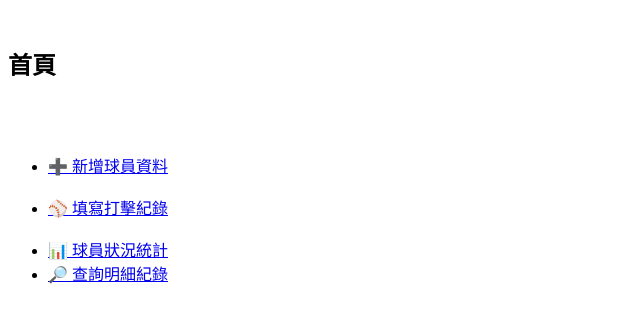
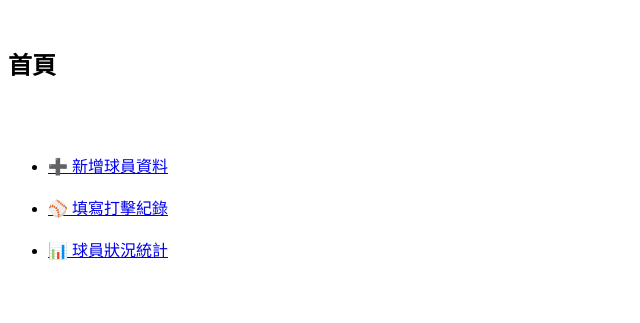
Before and after one commit to timchan1226/softball, a Python web app: template templates/home.html in a window 1280 px wide. Shown: the top 323 px of the page, without its empty margins (0-640 px from the left). Run offline with Jinja, Linux system fonts and the light colour scheme; the template is opened without the code that fills it, so the values that code supplies are empty.

Commit message:
Update home.html

```diff
--- a/templates/home.html
+++ b/templates/home.html
@@ -1,58 +1,115 @@
 <!DOCTYPE html>
+
 <html lang="zh-Hant">
+
 <head>
+
   <meta charset="UTF-8">
+
   <meta name="viewport" content="width=device-width, initial-scale=1.0">
+
   <title>首頁</title>
+
   <style>
+
     body {
+
       font-family: Arial, sans-serif;
+
       padding: 30px 20px;
+
       background-color: #f1f3f5;
+
       margin: 0;
+
       text-align: center;
+
     }
 
+
+
     h2 {
+
       font-size: 24px;
+
       margin-bottom: 30px;
+
     }
 
+
+
     ul {
+
       list-style: none;
+
       padding: 0;
+
     }
 
+
+
     li {
+
       margin: 20px 0;
+
     }
 
+
+
     a {
+
       display: inline-block;
+
       width: 80%;
+
       max-width: 300px;
+
       padding: 15px;
+
       font-size: 18px;
+
       background-color: #007bff;
+
       color: white;
+
       text-decoration: none;
+
       border-radius: 8px;
+
       box-shadow: 0 2px 6px rgba(0, 0, 0, 0.1);
+
     }
 
+
+
     a:hover {
+
       background-color: #0056b3;
+
     }
+
   </style>
+
 </head>
+
 <body>
 
+
+
   <h2>首頁</h2>
+
   <ul>
+
     <li><a href="/players">➕ 新增球員資料</a></li>
+
     <li><a href="/batting">⚾ 填寫打擊紀錄</a></li>
+
     <li><a href="/summary">📊 球員狀況統計</a></li>
-    <li><a href="/report_form">🔎 查詢明細紀錄</a></li>   </ul>
+
+  </ul>
+
+
 
 </body>
+
 </html>
```
